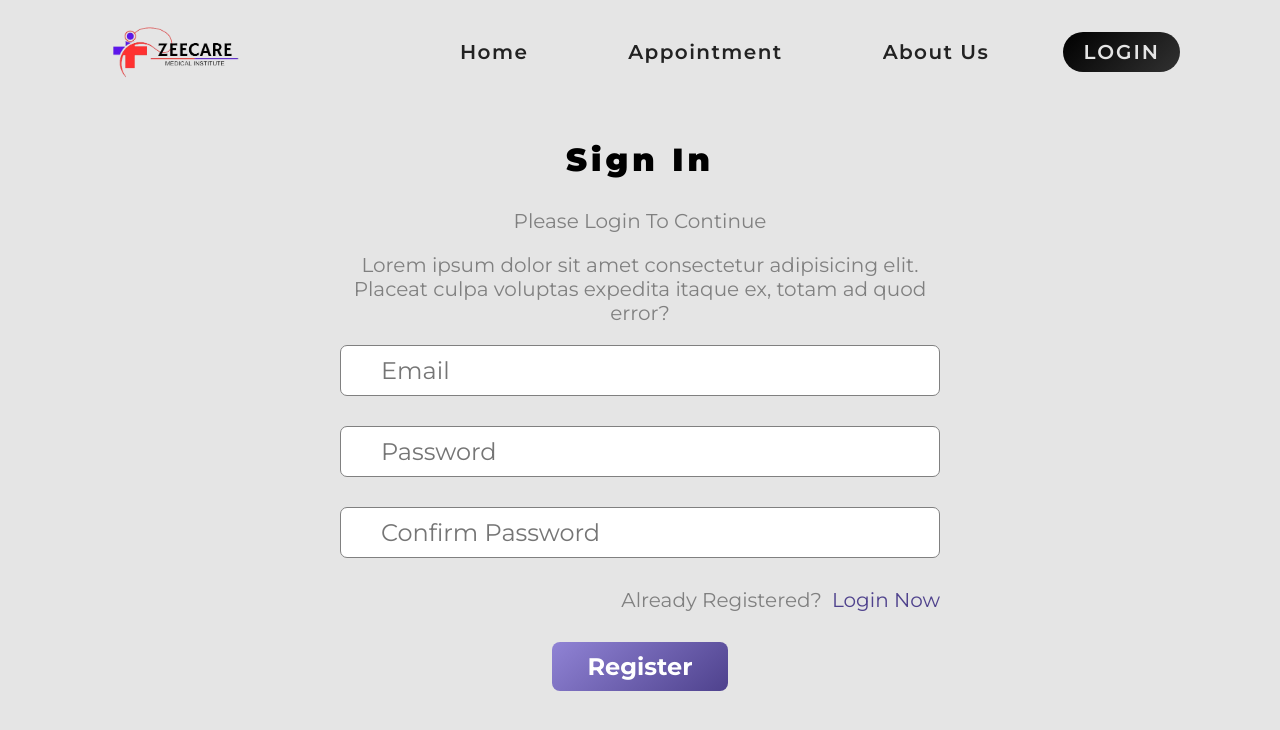
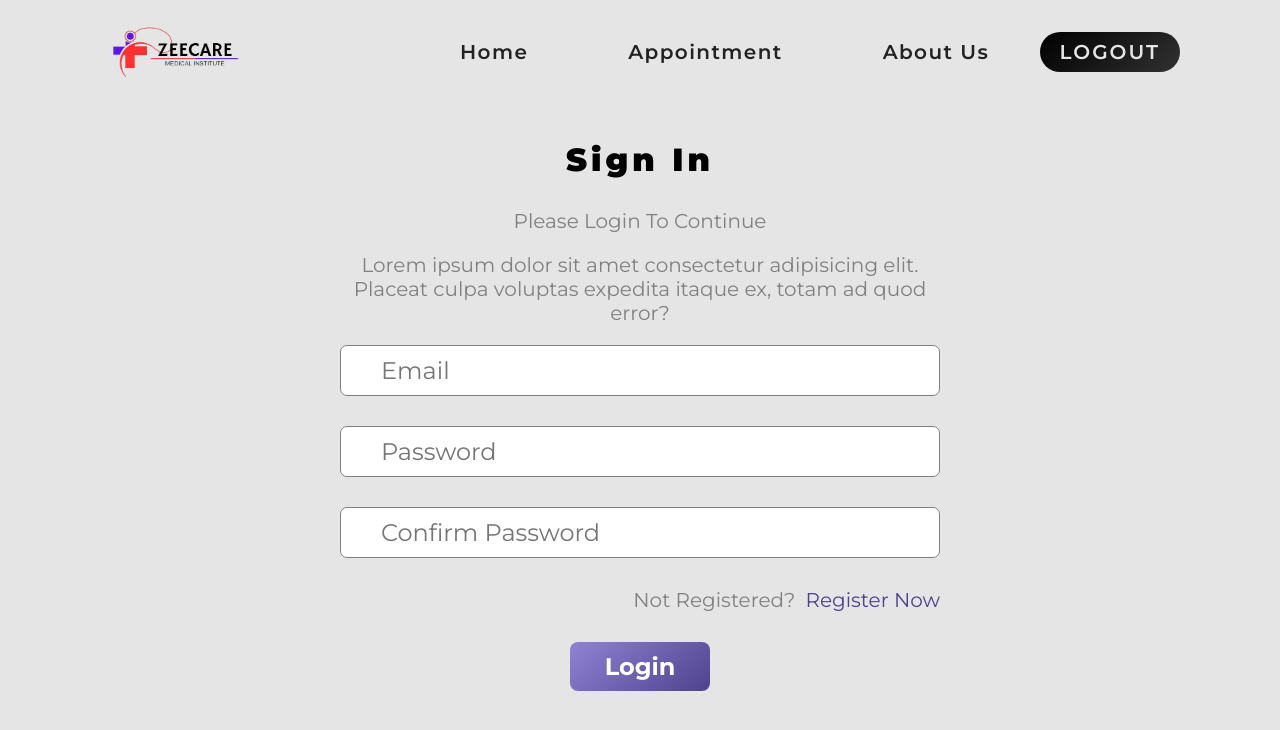
Before and after one commit to IbroTao/HealthCare, a React (Vite) app in the folder frontend/: page /login in a window 1280 px wide. Shown: the top 730 px of the page. Built offline with nearby package versions, Linux system fonts and the light colour scheme; no server answers.

Commit message:
fix login & logout error in home page

```diff
--- a/frontend/src/App.jsx
+++ b/frontend/src/App.jsx
@@ -28,7 +28,7 @@ const App = () => {
       }
     };
     fetchUser();
-  }, [isAuthenticated])
+  }, [isAuthenticated, setIsAuthenticated, setUser])
 
   return (
     <div>
--- a/frontend/src/components/Navbar.jsx
+++ b/frontend/src/components/Navbar.jsx
@@ -47,7 +47,7 @@ const Navbar = () => {
               About Us
             </Link>
           </div>
-          {isAuthenticated ? (
+          {!isAuthenticated ? (
             <button className="logoutBtn btn" onClick={handleLogout}>
               LOGOUT
             </button>
--- a/frontend/src/pages/Login.jsx
+++ b/frontend/src/pages/Login.jsx
@@ -77,16 +77,16 @@ const Login = () => {
               flexDirection: "row",
             }}
           >
-            <p style={{ marginBottom: 0 }}>Already Registered?</p>
+            <p style={{ marginBottom: 0 }}>Not Registered?</p>
             <Link
               to={"/register"}
               style={{ textDecoration: "none", color: "#271776ca" }}
             >
-              Login Now
+              Register Now
             </Link>
           </div>
           <div style={{ justifyContent: "center", alignItems: "center" }}>
-            <button type="submit">Register</button>
+            <button type="submit">Login</button>
           </div>
         </form>
       </div>
--- a/frontend/src/pages/Register.jsx
+++ b/frontend/src/pages/Register.jsx
@@ -58,6 +58,7 @@ const Register = () => {
         </div>
         <div>
           <select value={gender} onChange={(e) => setGender(e.target.value)}>
+            <option value="">Select Gender</option>
             <option value="Male">Male</option>
             <option value="Female">Female</option>
           </select>
```
Also changed, not shown: 1 other file (tests, documents, lock files or other folders).
